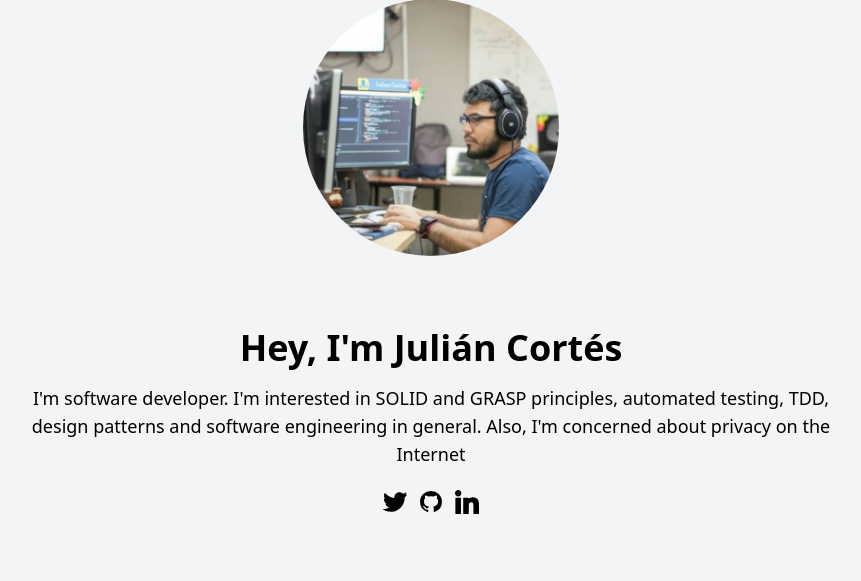
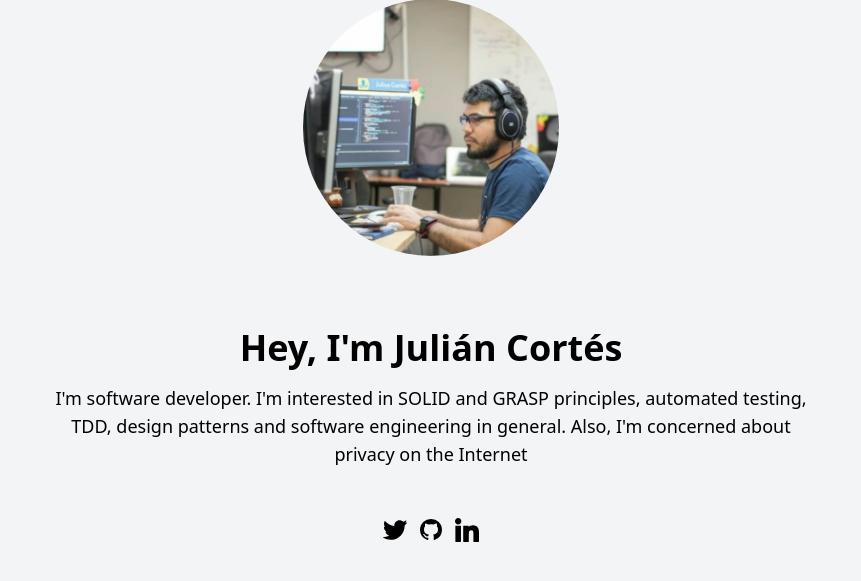
Before and after one commit to pity7736/raiseexception, a Python web app: template raiseexception/templates/index.html in a window 1280 px wide. Shown: the part 81-662 px from the top of the page, without its empty margins (209-1070 px from the left). Run offline with Jinja, Linux system fonts and the light colour scheme; the template is opened without the code that fills it, so the values that code supplies are empty; style sheets or scripts are compiled from the project's sources.

Commit message:
style: better postition for social media icons

```diff
--- a/raiseexception/templates/index.html
+++ b/raiseexception/templates/index.html
@@ -23,8 +23,8 @@
             <img src="/media/images/me.jpg" alt="julián cortés" class="w-48 md:w-64 md:h-auto rounded-full mx-auto my-8">
             <div class="pt-6 md:p-10 text-center space-y-4">
                 <h1 class="text-2xl md:text-4xl font-bold">Hey, I'm Julián Cortés</h1>
-                <p class="md:px-16 lg:px-36 2xl:px-52 text-lg">I'm software developer. I'm interested in SOLID and GRASP principles, automated testing, TDD, design patterns and software engineering in general. Also, I'm concerned about privacy on the Internet</p>
-                <div class="flex justify-center p-1">
+                <p class="max-w-screen-md mx-auto text-lg">I'm software developer. I'm interested in SOLID and GRASP principles, automated testing, TDD, design patterns and software engineering in general. Also, I'm concerned about privacy on the Internet</p>
+                <div class="flex justify-center p-8">
                     <a class="mx-1" href="https://twitter.com/__pity_" rel="me" target="_blank" title="twitter"><img src="/media/images/twitter.svg" alt="twitter-icon" class="w-6 m-0.5"></a>
                     <a class="mx-1" href="https://github.com/pity7736" rel="me" target="_blank" title="github"><img src="/media/images/github.svg" alt="github-icon" class="w-6 m-0.5"></a>
                     <a class="mx-1" href="https://www.linkedin.com/in/juliancortes/" rel="me" target="_blank" title="linkedin"><img src="/media/images/linkedin.svg" alt="linkdedin-icon" class="w-6 m-0.5"></a>
```
